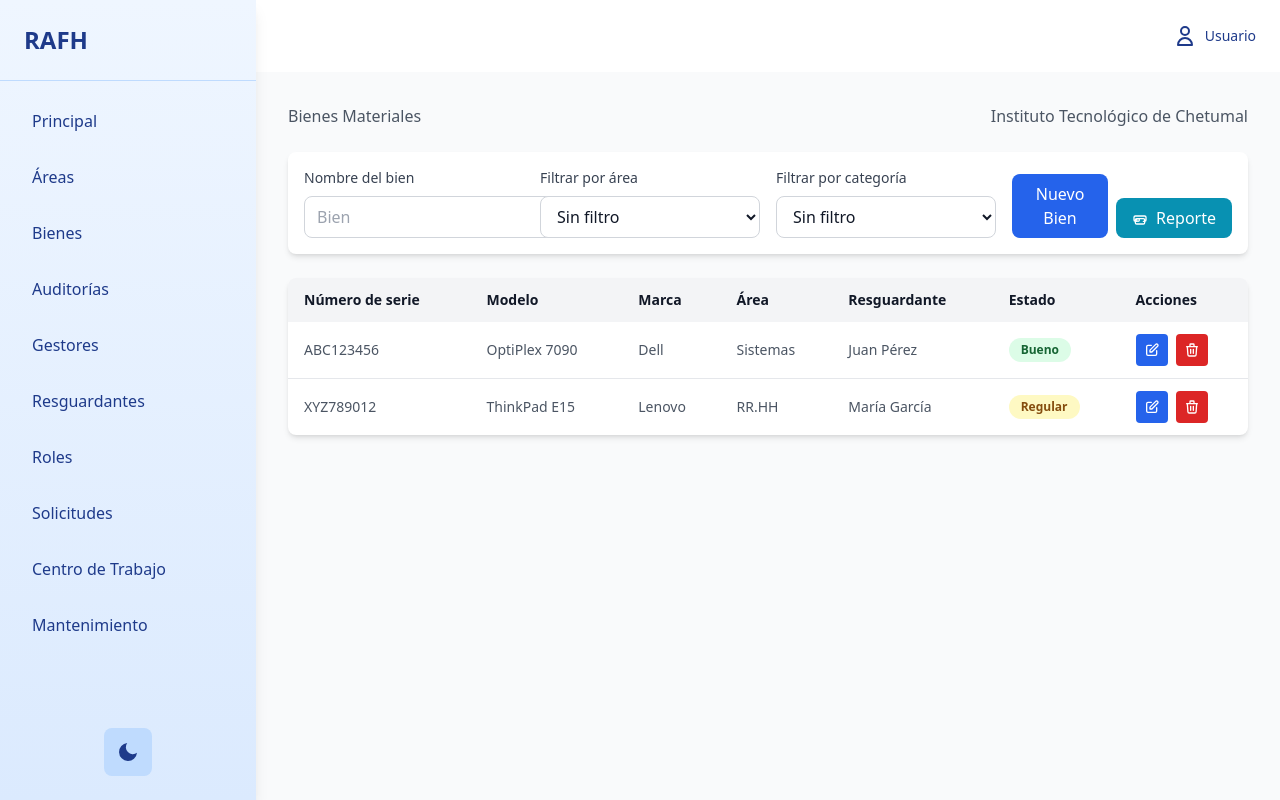
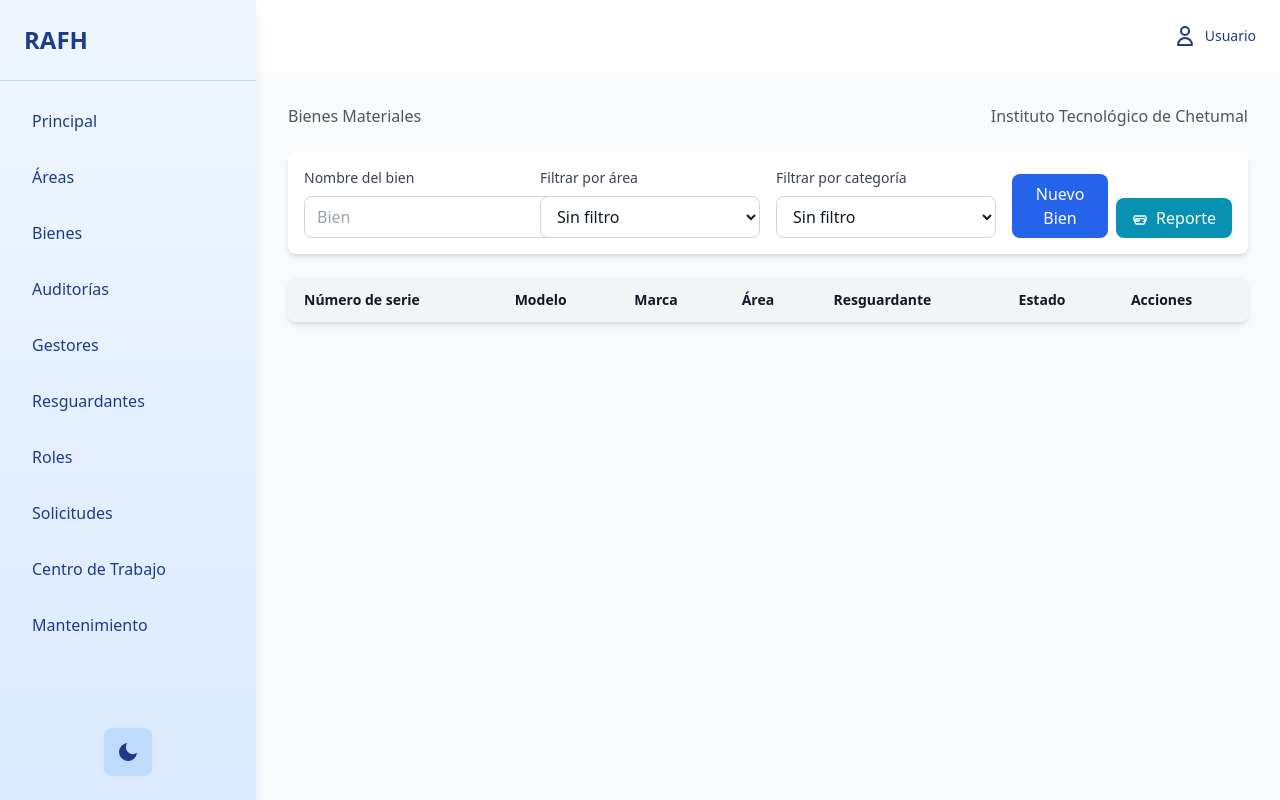
Before and after one commit to FaridTA14/RAFH-Tecnm, a Vue app: page /dashboard/bienes in a window 1280 px wide. Built offline with nearby package versions, Linux system fonts and the light colour scheme.

Commit message:
completionId: cgen-b3aab9b28cdf4eed97d6faf155220381
cgen-b3aab9b28cdf4eed97d6faf155220381

```diff
--- a/src/views/dashboard/modules/bienes.vue
+++ b/src/views/dashboard/modules/bienes.vue
@@ -67,40 +67,20 @@
 					</tr>
 				</thead>
 				<tbody class="divide-y divide-gray-200 dark:divide-gray-600">
-					<tr class="hover:bg-gray-50 dark:hover:bg-gray-700 transition-colors">
-						<td class="px-4 py-3 text-gray-600 dark:text-gray-400">ABC123456</td>
-						<td class="px-4 py-3 text-gray-600 dark:text-gray-400">OptiPlex 7090</td>
-						<td class="px-4 py-3 text-gray-600 dark:text-gray-400">Dell</td>
-						<td class="px-4 py-3 text-gray-600 dark:text-gray-400">Sistemas</td>
-						<td class="px-4 py-3 text-gray-600 dark:text-gray-400">Juan Pérez</td>
-						<td class="px-4 py-3"><span class="inline-block px-3 py-1 bg-green-100 dark:bg-green-900 text-green-800 dark:text-green-200 rounded-full text-xs font-semibold">Bueno</span></td>
+					<tr v-for="(bien, index) in bienes" :key="index" class="hover:bg-gray-50 dark:hover:bg-gray-700 transition-colors">
+						<td class="px-4 py-3 text-gray-600 dark:text-gray-400">{{ bien.serie }}</td>
+						<td class="px-4 py-3 text-gray-600 dark:text-gray-400">{{ bien.modelo }}</td>
+						<td class="px-4 py-3 text-gray-600 dark:text-gray-400">{{ bien.marca }}</td>
+						<td class="px-4 py-3 text-gray-600 dark:text-gray-400">{{ bien.area }}</td>
+						<td class="px-4 py-3 text-gray-600 dark:text-gray-400">{{ bien.resguardante }}</td>
+						<td class="px-4 py-3"><span :class="['inline-block px-3 py-1 rounded-full text-xs font-semibold', bien.estado === 'Bueno' ? 'bg-green-100 dark:bg-green-900 text-green-800 dark:text-green-200' : bien.estado === 'Regular' ? 'bg-yellow-100 dark:bg-yellow-900 text-yellow-800 dark:text-yellow-200' : 'bg-red-100 dark:bg-red-900 text-red-800 dark:text-red-200']">{{ bien.estado }}</span></td>
 						<td class="px-4 py-3 flex gap-2">
-							<button class="p-2 bg-blue-600 hover:bg-blue-700 text-white rounded transition-colors">
+							<button @click="editBien(index)" class="p-2 bg-blue-600 hover:bg-blue-700 text-white rounded transition-colors" title="Editar">
 								<svg class="w-4 h-4" fill="none" stroke="currentColor" viewBox="0 0 24 24">
 									<path stroke-linecap="round" stroke-linejoin="round" stroke-width="2" d="M11 5H6a2 2 0 00-2 2v11a2 2 0 002 2h11a2 2 0 002-2v-5m-1.414-9.414a2 2 0 112.828 2.828L11.828 15H9v-2.828l8.586-8.586z"></path>
 								</svg>
 							</button>
-							<button class="p-2 bg-red-600 hover:bg-red-700 text-white rounded transition-colors">
-								<svg class="w-4 h-4" fill="none" stroke="currentColor" viewBox="0 0 24 24">
-									<path stroke-linecap="round" stroke-linejoin="round" stroke-width="2" d="M19 7l-.867 12.142A2 2 0 0116.138 21H7.862a2 2 0 01-1.995-1.858L5 7m5 4v6m4-6v6m1-10V4a1 1 0 00-1-1h-4a1 1 0 00-1 1v3M4 7h16"></path>
-								</svg>
-							</button>
-						</td>
-					</tr>
-					<tr class="hover:bg-gray-50 dark:hover:bg-gray-700 transition-colors">
-						<td class="px-4 py-3 text-gray-600 dark:text-gray-400">XYZ789012</td>
-						<td class="px-4 py-3 text-gray-600 dark:text-gray-400">ThinkPad E15</td>
-						<td class="px-4 py-3 text-gray-600 dark:text-gray-400">Lenovo</td>
-						<td class="px-4 py-3 text-gray-600 dark:text-gray-400">RR.HH</td>
-						<td class="px-4 py-3 text-gray-600 dark:text-gray-400">María García</td>
-						<td class="px-4 py-3"><span class="inline-block px-3 py-1 bg-yellow-100 dark:bg-yellow-900 text-yellow-800 dark:text-yellow-200 rounded-full text-xs font-semibold">Regular</span></td>
-						<td class="px-4 py-3 flex gap-2">
-							<button class="p-2 bg-blue-600 hover:bg-blue-700 text-white rounded transition-colors">
-								<svg class="w-4 h-4" fill="none" stroke="currentColor" viewBox="0 0 24 24">
-									<path stroke-linecap="round" stroke-linejoin="round" stroke-width="2" d="M11 5H6a2 2 0 00-2 2v11a2 2 0 002 2h11a2 2 0 002-2v-5m-1.414-9.414a2 2 0 112.828 2.828L11.828 15H9v-2.828l8.586-8.586z"></path>
-								</svg>
-							</button>
-							<button class="p-2 bg-red-600 hover:bg-red-700 text-white rounded transition-colors">
+							<button @click="deleteBien(index)" class="p-2 bg-red-600 hover:bg-red-700 text-white rounded transition-colors" title="Eliminar">
 								<svg class="w-4 h-4" fill="none" stroke="currentColor" viewBox="0 0 24 24">
 									<path stroke-linecap="round" stroke-linejoin="round" stroke-width="2" d="M19 7l-.867 12.142A2 2 0 0116.138 21H7.862a2 2 0 01-1.995-1.858L5 7m5 4v6m4-6v6m1-10V4a1 1 0 00-1-1h-4a1 1 0 00-1 1v3M4 7h16"></path>
 								</svg>
```
